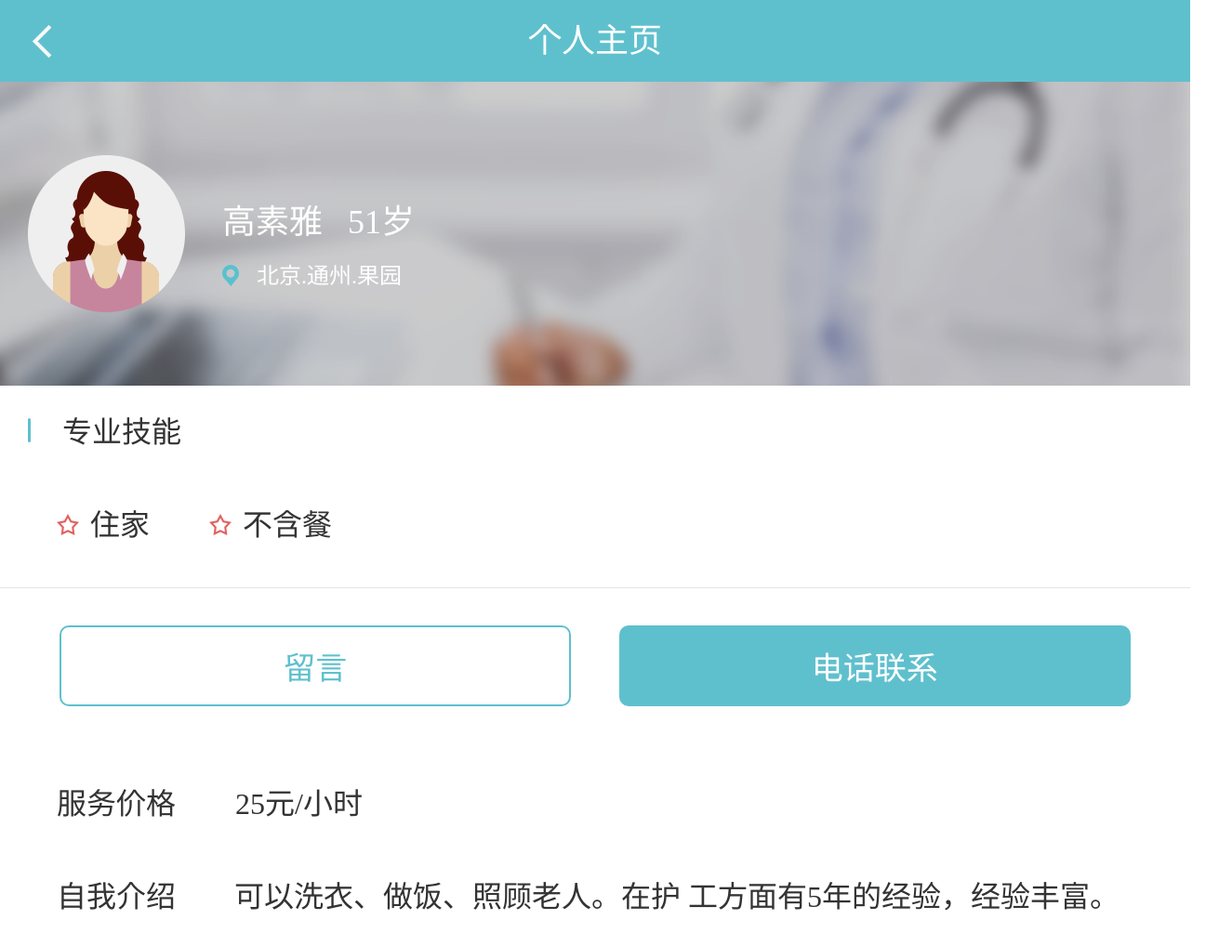
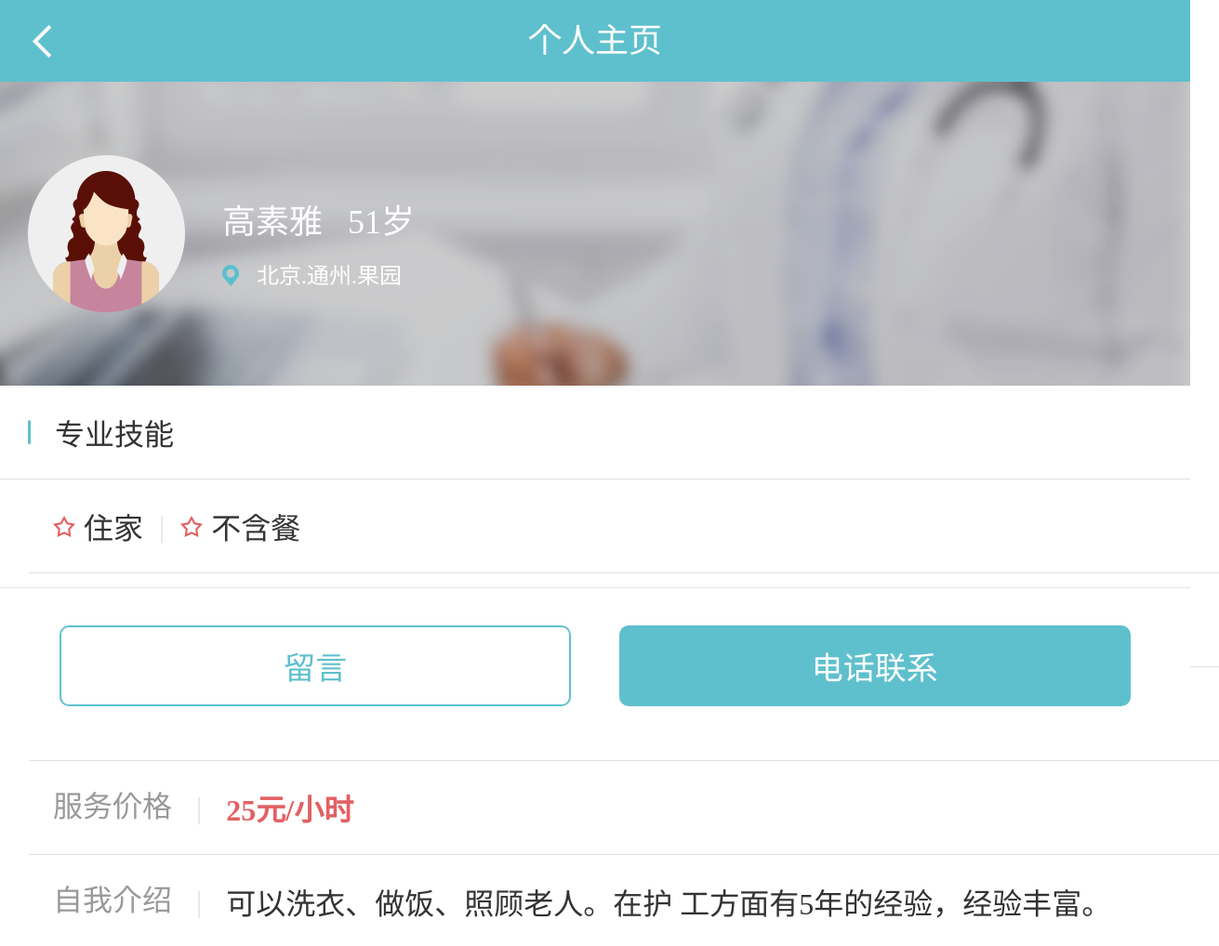
Before and after one commit to zhaoleilaile/XZYstudy, a plain HTML site: page tast5v0514/index.html in a window 1280 px wide. Shown: the top 1018 px of the page at 93% size, 1311 px wide, since content can reach past the window. Drawn offline with Linux system fonts and the light colour scheme.

Commit message:
tast4_20180509v1.1.0

```diff
--- a/tast1v0422/index.html
+++ b/tast1v0422/index.html
@@ -5,6 +5,7 @@
     <title>Title</title>
     <link rel="stylesheet" type="text/css" href="css/main.css">
     <link rel="stylesheet" type="text/css" href="css/rest.css">
+    <script type="text/javascript" src="js/base.js"></script>
 </head>
 <body>
 <div class="main">
--- a/tast5v0514/css/style.css
+++ b/tast5v0514/css/style.css
@@ -81,89 +81,90 @@ header .back{
 /*banner区域结束*/
 
 /*内容区域开始*/
+/*公共样式开始*/
 .mainBox{
     height: auto;
+    width:100% ;
+    margin-top: 25.938rem;
+    /*background: red;*/
+    justify-content: center;
+}
+.mainBoxlist li{
+    height: 6.25rem;
     width: 100%;
-    position: absolute;
-    top: 25.938rem;
-    background: #FFFFFF;
-}
-.mainBox .mainBoxlist li{
-    float: left;
-    height: 6.25rem;
-    background: #FFFFFF;
-    width: 100%;
+    background:#fff;
+    display: flex;
+    align-items: center;
+    margin-left: 1.938rem;
+    border-bottom: 1px solid #dde1e3;
 }
 .mainBox .mainBoxlist li p{
-    line-height: 6.25rem;
-    display: inline;
     font-size: 2rem;
     color: #333333;
-    padding-left: 3.813rem;
 }
-.mainBox .mainBoxlist li .line01{
-    height: 1px;
-    width: 100%;
-    background-color: #dde1e3;
-    float: left;
+.mainBox .mainBoxlist li .line04{
+    padding: 0 1.625rem;
+    color: #e1e5e7;
+    font-weight: 100;
 }
-.mainBox .mainBoxlist li .line02{
-    height: 1px;
-    width: 95%;
-    background-color: #dde1e3;
-    float: right;
+.mainBox .mainBoxlist li .optionTit{
+    font-size: 2rem;
+    line-height: 0.701rem;
+    color: #999999;
+    margin-left: 1.62rem;
+}
+/*公共样式结束*/
+
+/*定制样式开始*/
+.mainBox .mainBoxlist .tit{
+    margin-left: 0;
+}
+.mainBox .mainBoxlist .tit p{
+    white-space:nowrap;
+    margin-left: 1.625rem;
 }
 .mainBox .mainBoxlist .tit .line03{
-    position: relative;
-    left: 1.875rem;
-    display: inline-block;
-    vertical-align: baseline;
     width: 0.188rem;
     height: 1.625rem;
     background-color: #5fc0cd;
     border-radius: 0.094rem;
+    margin-left: 1.875rem;
 }
 
-
-.mainBox .mainBoxlist .lab .home p{
+.mainBox .mainBoxlist .lab div{
+    height: 23px;
+    width: 24px;
+    background-image: url("../img/star.png") ;
+}
+.mainBox .mainBoxlist .lab .home{
+    margin-left: 1.62rem;
+}
+.mainBox .mainBoxlist .lab p{
     padding-left: 0.563rem;
 }
-
-.mainBox .mainBoxlist .lab .home div{
-    margin-left: 3.813rem;
-    display: inline-block;
-    width: 24px;
-    height: 23px;
-    background-image: url("../img/star.png");
-    background-repeat: no-repeat;
+.mainBox .mainBoxlist .lab .line04{
+    padding: 0 1.063rem;
 }
 
-.mainBox .mainBoxlist .lab .food p{
-    padding-left: 0.563rem;
-}
-.mainBox .mainBoxlist .lab .food div{
-    margin-left: 3.813rem;
-    display: inline-block;
-    width: 24px;
-    height: 23px;
-    background-image: url("../img/star.png");
+.mainBox .mainBoxlist .workPrice .money{
+    color: #e26163;
+    font-weight: bold;
 }
 
 .mainBox .mainBoxlist .introduce{
-    display: flex;
+    min-height: 6.25rem;
     height: auto;
+    border-bottom: none;
 }
 .mainBox .mainBoxlist .introduce .optionTit{
-    align-self: center;
-    width: 8.125rem;
     white-space:nowrap;
 }
 .mainBox .mainBoxlist .introduce .brief{
-    overflow: hidden;
-    align-self: center;
-    line-height: 2rem;
+    padding-right: 5.5rem;
+    padding-top: 1.188rem;
+    padding-bottom: 1.188rem;
 }
-
+/*定制样式结束*/
 /*内容区域结束*/
 
 /*底部区域开始*/
--- a/tast5v0514/index.html
+++ b/tast5v0514/index.html
@@ -44,33 +44,30 @@
 				<div class="line01"></div>
 			</li>
 			<li class="lab">
-				<span class="home">
-					<div></div>
-					<p>住家</p>
-				</span>
-				<span class="food">
-					<div></div>
-					<p>不含餐</p>
-				</span>
-				<div class="line02"></div>
+				<div class="home"></div>
+				<p>住家</p>
+				<p class="line04">|</p>
+				<div class="food"></div>
+				<p>不含餐</p>
 			</li>
 			<li class="workYear">
 				<p class="optionTit">从业年限</p>
+				<p class="line04">|</p>
 				<p>0-3年</p>
-				<div class="line02"></div>
 			</li>
 			<li class="workTime">
 				<p class="optionTit">工作时间</p>
+				<p class="line04">|</p>
 				<p>全天</p>
-				<div class="line02"></div>
 			</li>
 			<li class="workPrice">
 				<p class="optionTit">服务价格</p>
-				<p>25元/小时</p>
-				<div class="line02"></div>
+				<p class="line04">|</p>
+				<p class="money">25元/小时</p>
 			</li>
 			<li class="introduce">
 				<p class="optionTit">自我介绍</p>
+				<p class="line04">|</p>
 				<p class="brief">
 					可以洗衣、做饭、照顾老人。在护
 					工方面有5年的经验，经验丰富。
@@ -79,7 +76,7 @@
 		</ul>
 	</div>
 	<!--内容区域结束-->
-
+	<div style="height: 10.5rem;"></div>
 	<!--底部区域开始-->
 	<footer>
 		<div class="line"></div>
@@ -87,4 +84,5 @@
 		<input type="button" class="phone" value="电话联系">
 	</footer>
 	<!--底部区域结束-->
+	</body>>
 </html>
```
Also changed, not shown: tast4v0425Notes/img/star.png (added).
